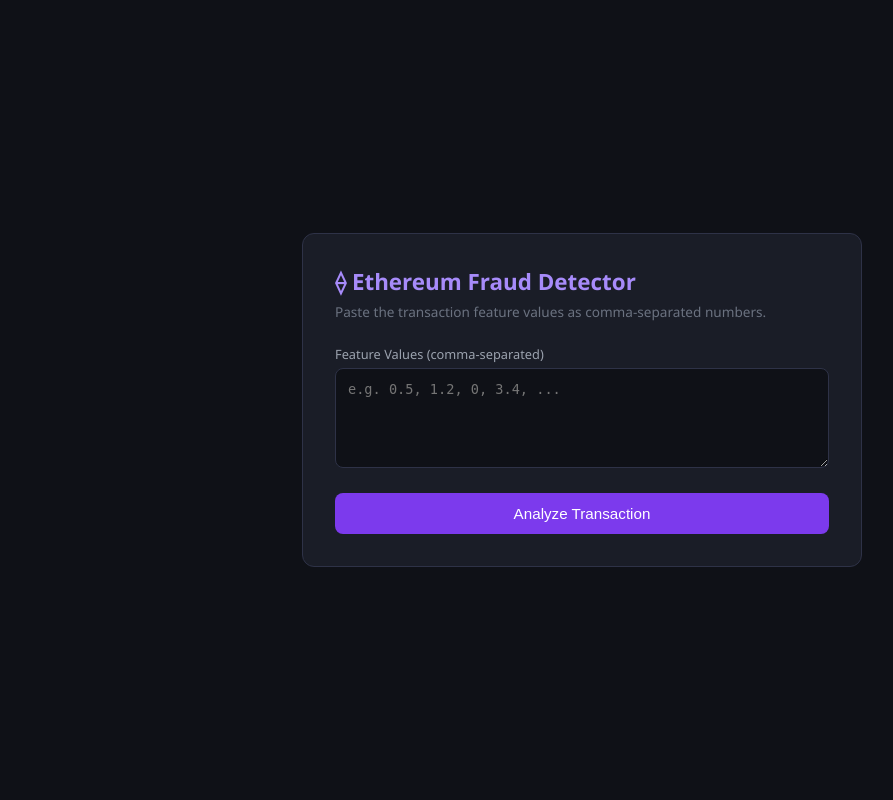
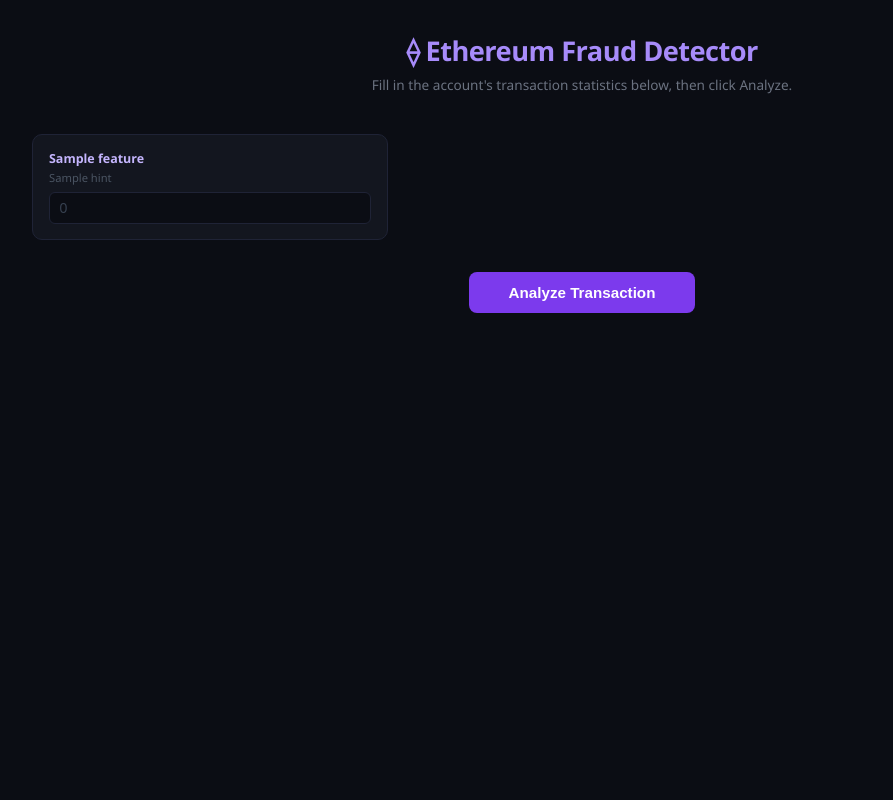
Before and after one commit to YoussefMohamed108/assignment, a Flask app: template templates/index.html in a window 1280 px wide. Shown: the whole page, without its empty margins (58-951 px from the left). Run offline with Flask 3, Linux system fonts and the light colour scheme; the template is opened without the code that fills it: most values are stand-ins (such as "Sample title", 1, 10 or a date in 2020); parts of the project's set-up code (start-up, migrations or seed data) failed here and were passed over.

Commit message:
Enhance index.html layout and styles
Refactor HTML structure and improve styling for better layout and readability.

```diff
--- a/templates/index.html
+++ b/templates/index.html
@@ -1,136 +1,199 @@
 <!DOCTYPE html>
 <html lang="en">
 <head>
-  <meta charset="UTF-8" />
+  <meta charset="UTF-8"/>
   <meta name="viewport" content="width=device-width, initial-scale=1.0"/>
   <title>Ethereum Fraud Detector</title>
   <style>
-    * { box-sizing: border-box; margin: 0; padding: 0; }
+    *, *::before, *::after { box-sizing: border-box; margin: 0; padding: 0; }
+
     body {
-      font-family: 'Segoe UI', sans-serif;
-      background: #0f1117;
-      color: #e0e0e0;
+      font-family: 'Segoe UI', system-ui, sans-serif;
+      background: #0b0d14;
+      color: #d1d5db;
       min-height: 100vh;
-      display: flex;
-      align-items: center;
-      justify-content: center;
-      padding: 2rem;
+      padding: 2rem 1rem 4rem;
     }
-    .card {
-      background: #1a1d27;
-      border: 1px solid #2e3247;
-      border-radius: 12px;
-      padding: 2rem;
+
+    header {
+      text-align: center;
+      margin-bottom: 2.5rem;
+    }
+    header h1 {
+      font-size: 1.7rem;
+      color: #a78bfa;
+      letter-spacing: -0.02em;
+    }
+    header p {
+      margin-top: 0.4rem;
+      font-size: 0.85rem;
+      color: #6b7280;
+    }
+
+    .form-grid {
+      display: grid;
+      grid-template-columns: repeat(auto-fill, minmax(280px, 1fr));
+      gap: 1rem;
+      max-width: 1100px;
+      margin: 0 auto 2rem;
+    }
+
+    .field {
+      background: #13161f;
+      border: 1px solid #1f2336;
+      border-radius: 10px;
+      padding: 0.9rem 1rem;
+      transition: border-color 0.2s;
+    }
+    .field:focus-within { border-color: #7c3aed; }
+
+    .field label {
+      display: block;
+      font-size: 0.78rem;
+      font-weight: 600;
+      color: #c4b5fd;
+      margin-bottom: 0.25rem;
+      white-space: nowrap;
+      overflow: hidden;
+      text-overflow: ellipsis;
+    }
+    .field .hint {
+      font-size: 0.7rem;
+      color: #4b5563;
+      margin-bottom: 0.4rem;
+      line-height: 1.3;
+    }
+    .field input {
       width: 100%;
-      max-width: 560px;
+      background: #0b0d14;
+      border: 1px solid #1f2336;
+      border-radius: 6px;
+      color: #e5e7eb;
+      font-size: 0.88rem;
+      padding: 0.45rem 0.6rem;
+      outline: none;
+      transition: border-color 0.2s;
     }
-    h1 { font-size: 1.4rem; color: #a78bfa; margin-bottom: 0.3rem; }
-    p.sub { font-size: 0.85rem; color: #6b7280; margin-bottom: 1.5rem; }
-    label { display: block; font-size: 0.8rem; color: #9ca3af; margin-bottom: 0.3rem; margin-top: 1rem; }
-    textarea {
-      width: 100%;
-      background: #0f1117;
-      border: 1px solid #2e3247;
-      border-radius: 8px;
-      color: #e0e0e0;
-      font-size: 0.85rem;
-      padding: 0.75rem;
-      resize: vertical;
-      min-height: 100px;
-      font-family: monospace;
+    .field input:focus { border-color: #7c3aed; }
+    .field input::placeholder { color: #374151; }
+
+    .actions {
+      text-align: center;
+      margin-bottom: 2rem;
     }
-    textarea:focus { outline: none; border-color: #a78bfa; }
     button {
-      margin-top: 1.25rem;
-      width: 100%;
-      padding: 0.75rem;
+      padding: 0.75rem 2.5rem;
       background: #7c3aed;
-      color: white;
+      color: #fff;
       border: none;
       border-radius: 8px;
       font-size: 0.95rem;
+      font-weight: 600;
       cursor: pointer;
-      transition: background 0.2s;
+      transition: background 0.2s, transform 0.1s;
     }
-    button:hover { background: #6d28d9; }
+    button:hover  { background: #6d28d9; }
+    button:active { transform: scale(0.98); }
+
     #result {
-      margin-top: 1.25rem;
-      padding: 1rem;
-      border-radius: 8px;
+      max-width: 480px;
+      margin: 0 auto;
+      padding: 1.2rem 1.5rem;
+      border-radius: 12px;
       display: none;
-      font-size: 0.9rem;
+      text-align: center;
     }
-    #result.fraud { background: #2d1b1b; border: 1px solid #ef4444; color: #f87171; }
-    #result.legit { background: #1b2d1b; border: 1px solid #22c55e; color: #4ade80; }
-    #result.error { background: #2d2415; border: 1px solid #f59e0b; color: #fbbf24; }
-    .label { font-size: 1.1rem; font-weight: 600; margin-bottom: 0.3rem; }
-    .prob { font-size: 0.82rem; opacity: 0.8; }
+    #result.fraud { background: #2a1212; border: 1px solid #dc2626; }
+    #result.legit { background: #0f2318; border: 1px solid #16a34a; }
+    #result.error { background: #1f1a0a; border: 1px solid #d97706; }
+
+    #result .verdict {
+      font-size: 1.25rem;
+      font-weight: 700;
+      margin-bottom: 0.35rem;
+    }
+    #result.fraud .verdict { color: #f87171; }
+    #result.legit .verdict { color: #4ade80; }
+    #result.error .verdict { color: #fbbf24; }
+
+    #result .prob {
+      font-size: 0.85rem;
+      color: #9ca3af;
+    }
+
+    .spinner { display: none; }
+    button.loading .spinner { display: inline-block; margin-left: 6px; }
   </style>
 </head>
 <body>
-  <div class="card">
+
+<header>
   <h1>⟠ Ethereum Fraud Detector</h1>
-    <p class="sub">Paste the transaction feature values as comma-separated numbers.</p>
+  <p>Fill in the account's transaction statistics below, then click Analyze.</p>
+</header>
 
-    <label for="features">Feature Values (comma-separated)</label>
-    <textarea id="features" placeholder="e.g. 0.5, 1.2, 0, 3.4, ..."></textarea>
+<div class="form-grid" id="featureGrid">
+  {% for key, label, hint in features %}
+  <div class="field">
+    <label title="{{ label }}">{{ label }}</label>
+    <div class="hint">{{ hint }}</div>
+    <input type="number" step="any" id="feat_{{ loop.index0 }}"
+           data-key="{{ key }}" placeholder="0" />
+  </div>
+  {% endfor %}
+</div>
 
-    <button onclick="predict()">Analyze Transaction</button>
+<div class="actions">
+  <button onclick="analyze(this)">
+    Analyze Transaction <span class="spinner">⏳</span>
+  </button>
+</div>
 
 <div id="result">
-      <div class="label" id="result-label"></div>
-      <div class="prob" id="result-prob"></div>
-    </div>
+  <div class="verdict" id="verdict"></div>
+  <div class="prob"    id="prob"></div>
 </div>
 
 <script>
-    async function predict() {
-      const raw = document.getElementById("features").value.trim();
-      const resultBox = document.getElementById("result");
-      const labelEl = document.getElementById("result-label");
-      const probEl = document.getElementById("result-prob");
+  async function analyze(btn) {
+    const inputs = document.querySelectorAll('#featureGrid input');
+    const features = Array.from(inputs).map(i => parseFloat(i.value) || 0);
 
-      resultBox.style.display = "none";
-      resultBox.className = "";
+    const resultBox = document.getElementById('result');
+    const verdict   = document.getElementById('verdict');
+    const prob      = document.getElementById('prob');
 
-      if (!raw) {
-        resultBox.style.display = "block";
-        resultBox.className = "error";
-        labelEl.textContent = "⚠ Please enter feature values.";
-        probEl.textContent = "";
-        return;
-      }
-
-      const features = raw.split(",").map(v => parseFloat(v.trim()));
-      if (features.some(isNaN)) {
-        resultBox.style.display = "block";
-        resultBox.className = "error";
-        labelEl.textContent = "⚠ Invalid input — only numbers allowed.";
-        probEl.textContent = "";
-        return;
-      }
+    resultBox.style.display = 'none';
+    btn.disabled = true;
+    btn.classList.add('loading');
 
     try {
-        const res = await fetch("/predict", {
-          method: "POST",
-          headers: { "Content-Type": "application/json" },
-          body: JSON.stringify({ features })
+      const res  = await fetch('/predict', {
+        method:  'POST',
+        headers: { 'Content-Type': 'application/json' },
+        body:    JSON.stringify({ features })
       });
       const data = await res.json();
 
       if (data.error) throw new Error(data.error);
 
-        resultBox.style.display = "block";
-        resultBox.className = data.prediction === 1 ? "fraud" : "legit";
-        labelEl.textContent = data.prediction === 1 ? "🚨 Fraudulent Transaction" : "✅ Legitimate Transaction";
-        probEl.textContent = `Fraud probability: ${data.fraud_probability}%`;
+      resultBox.className = data.prediction === 1 ? 'fraud' : 'legit';
+      verdict.textContent  = data.prediction === 1
+        ? '🚨 Fraudulent Account Detected'
+        : '✅ Account Appears Legitimate';
+      prob.textContent = `Fraud probability: ${data.fraud_probability}%`;
     } catch (err) {
-        resultBox.style.display = "block";
-        resultBox.className = "error";
-        labelEl.textContent = "⚠ Error: " + err.message;
-        probEl.textContent = "";
+      resultBox.className = 'error';
+      verdict.textContent  = '⚠ ' + err.message;
+      prob.textContent     = '';
     }
+
+    resultBox.style.display = 'block';
+    btn.disabled = false;
+    btn.classList.remove('loading');
+    resultBox.scrollIntoView({ behavior: 'smooth', block: 'center' });
   }
 </script>
+
 </body>
 </html>
```
Lines whose indentation alone changed are shown as unchanged.
